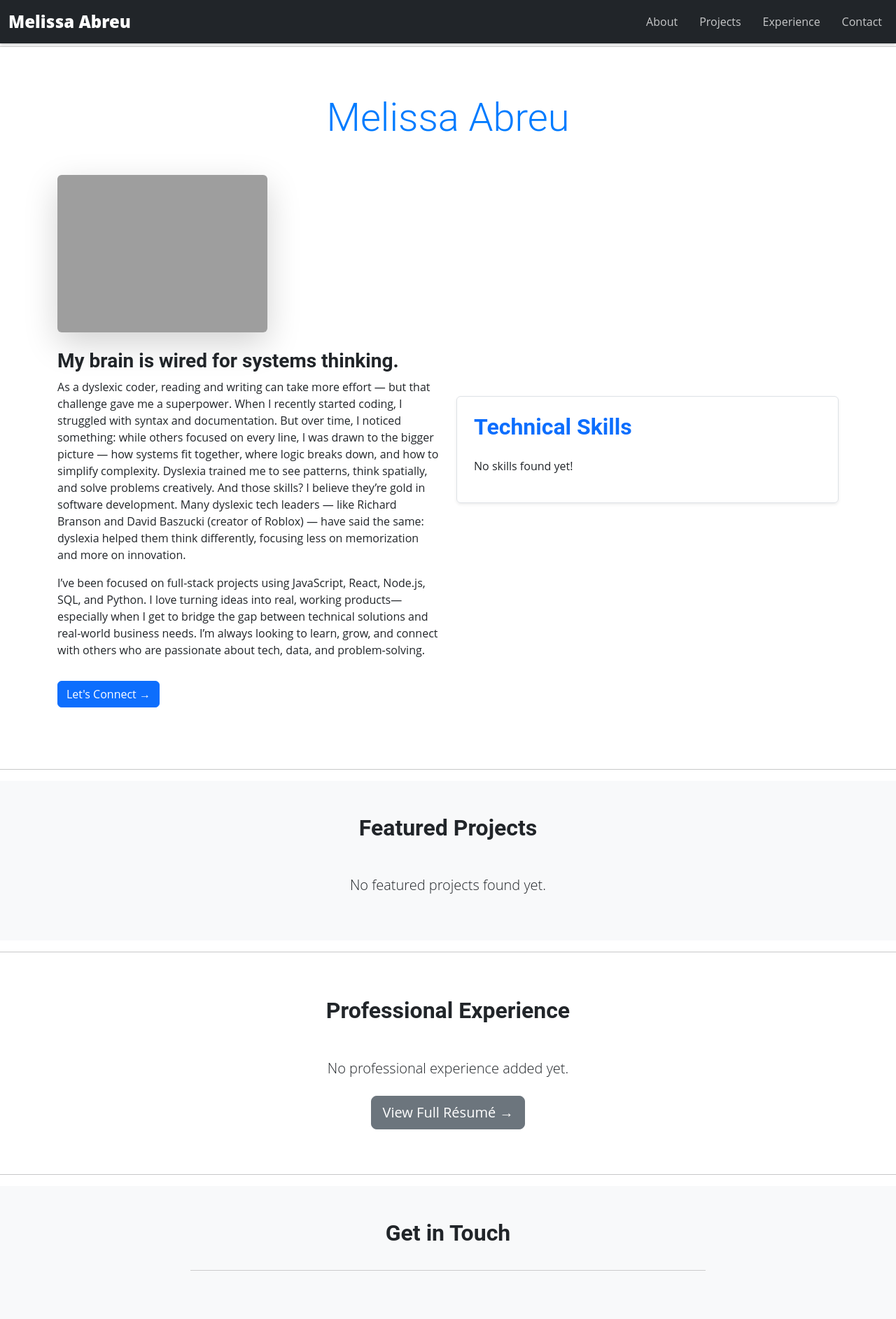
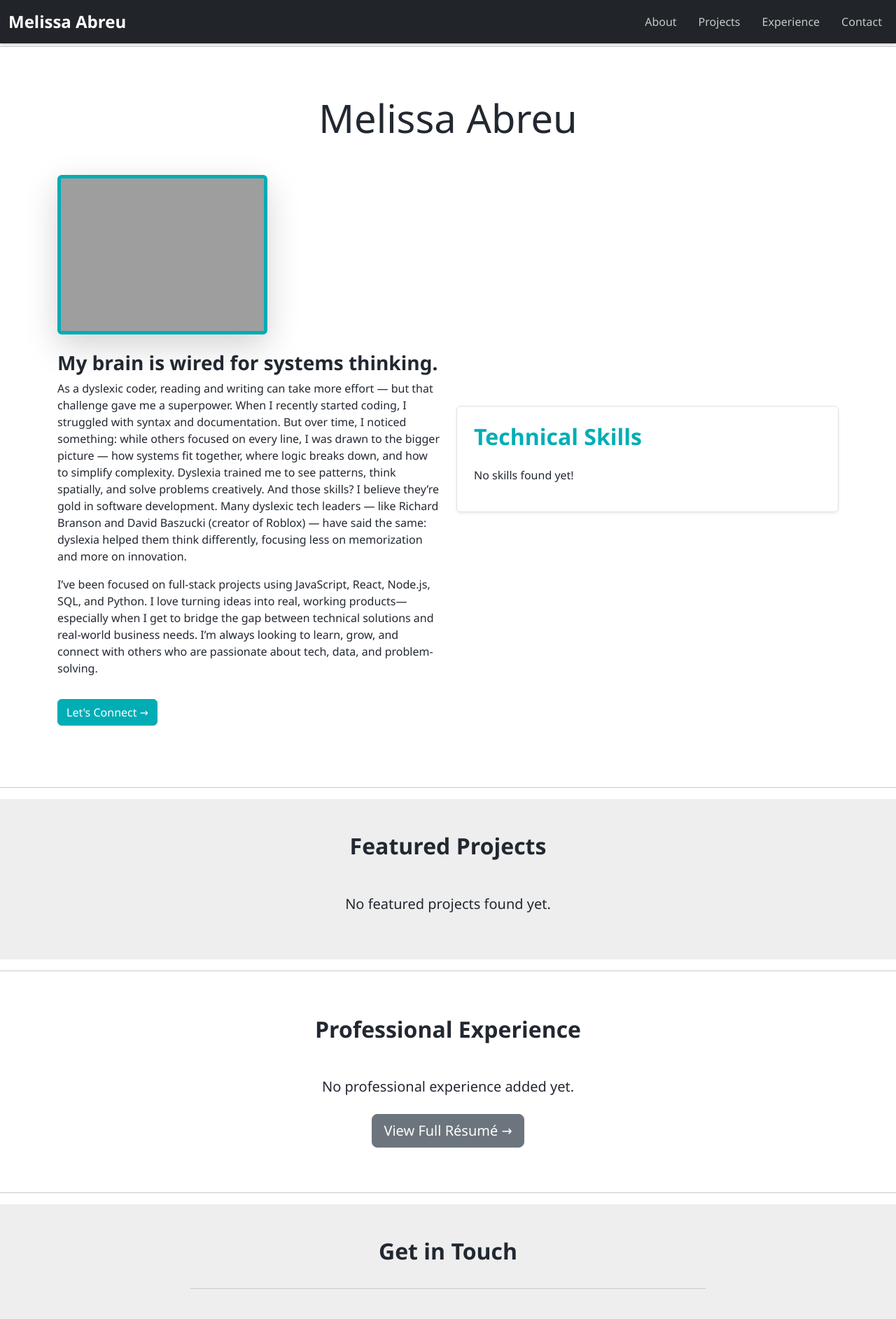
Before and after one commit to Mkac0/mabreu_portfolio, a Django app: page / in a window 1280 px wide. Shown: the top 1885 px of the page at 70% size. Run offline with Django 4.2, Linux system fonts and the light colour scheme; data that the repository does not hold is empty; grey boxes are pictures that could not be loaded.

Commit message:
added some style

```diff
--- a/my_app/static/css/base.css
+++ b/my_app/static/css/base.css
@@ -1,9 +1,9 @@
 :root {
-    --primary-color: #007bff;
-    --secondary-color: #6c757d;
-    --bg-light: #f8f9fa;
-    --font-heading: 'Roboto', sans-serif;
-    --font-body: 'Open Sans', sans-serif;
+    --bs-primary: #00ADB5;
+    --bs-secondary: #393E46;
+    --bs-light: #EEEEEE;
+    --bs-info: #00ADB5;
+    --bs-body-color: #222831;
 }
 body {
     font-family: var(--font-body);
@@ -126,6 +126,57 @@
 .bg-info {
     background-color: #78daee !important;
 }
+.text-primary {
+    color: var(--bs-primary) !important;
+}
+.btn-primary {
+    --bs-btn-bg: var(--bs-primary);
+    --bs-btn-border-color: var(--bs-primary);
+    --bs-btn-hover-bg: #008D93;
+    --bs-btn-hover-border-color: #008D93;
+}
+.text-secondary {
+    color: var(--bs-secondary) !important;
+}
+.bg-light {
+    background-color: var(--bs-light) !important;
+}
+.badge.bg-info {
+    background-color: var(--bs-info) !important;
+    color: #222831 !important;
+    font-weight: 600;
+    transition: transform 0.2s;
+}
+.badge.bg-info:hover {
+    transform: scale(1.05);
+}
+body {
+    font-family: 'Segoe UI', Tahoma, Geneva, Verdana, sans-serif;
+    color: var(--bs-body-color);
+}
+#about img {
+    border: 5px solid var(--bs-primary);
+    box-shadow: 0 10px 20px rgba(0, 0, 0, 0.19), 0 6px 6px rgba(0, 0, 0, 0.23);
+}
+.project-card {
+    transition: transform 0.3s ease, box-shadow 0.3s ease;
+    border: none;
+    border-radius: 0.5rem;
+    overflow: hidden;
+}
+.project-card:hover {
+    transform: translateY(-5px);
+    box-shadow: 0 10px 20px rgba(0, 0, 0, 0.15) !important;
+}
+.experience-entry {
+    border-left: 5px solid var(--bs-primary);
+    border-radius: 0 0.5rem 0.5rem 0;
+    box-shadow: 0 4px 8px rgba(0, 0, 0, 0.05) !important;
+}
+
+.experience-entry .border-end {
+    border-color: var(--bs-primary) !important;
+}
 @media (max-width: 767.98px) {
     .experience-entry .border-end {
         border-right: none !important;
```
